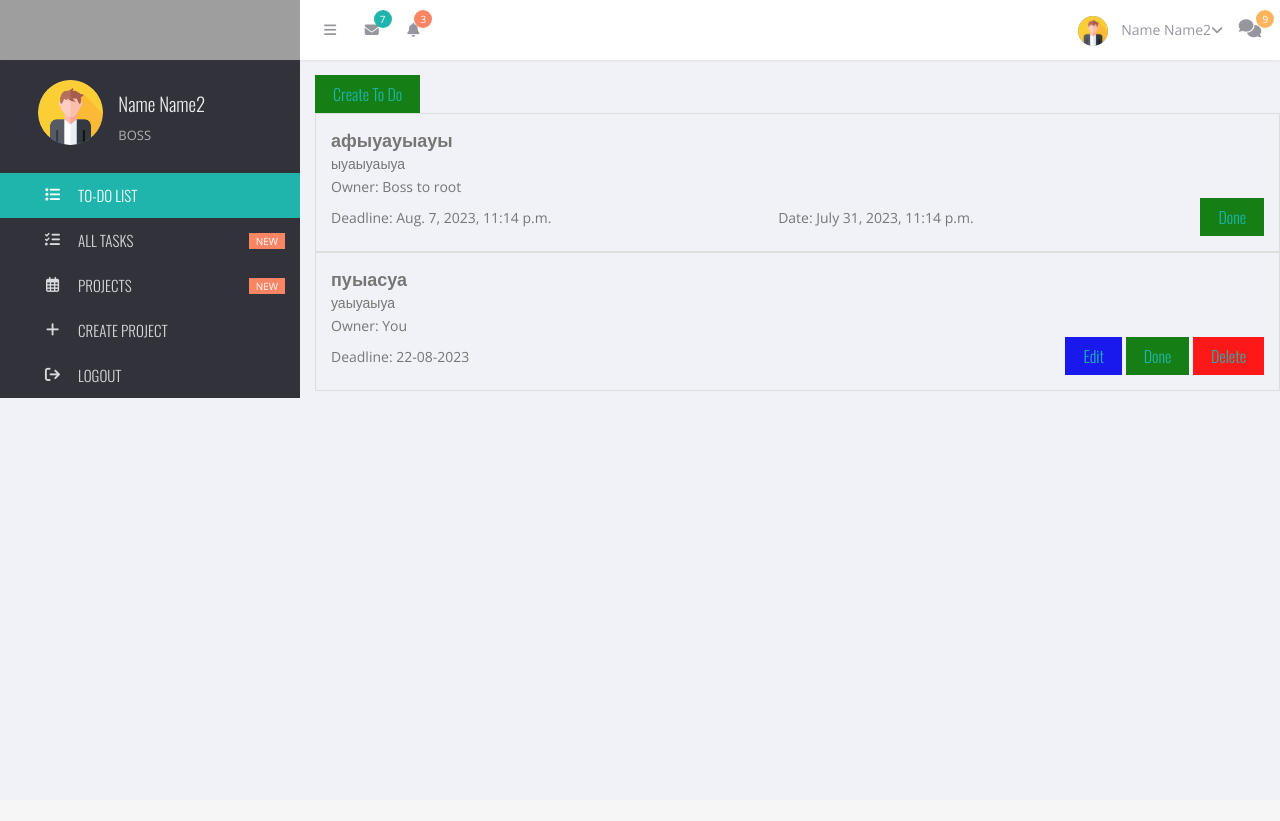
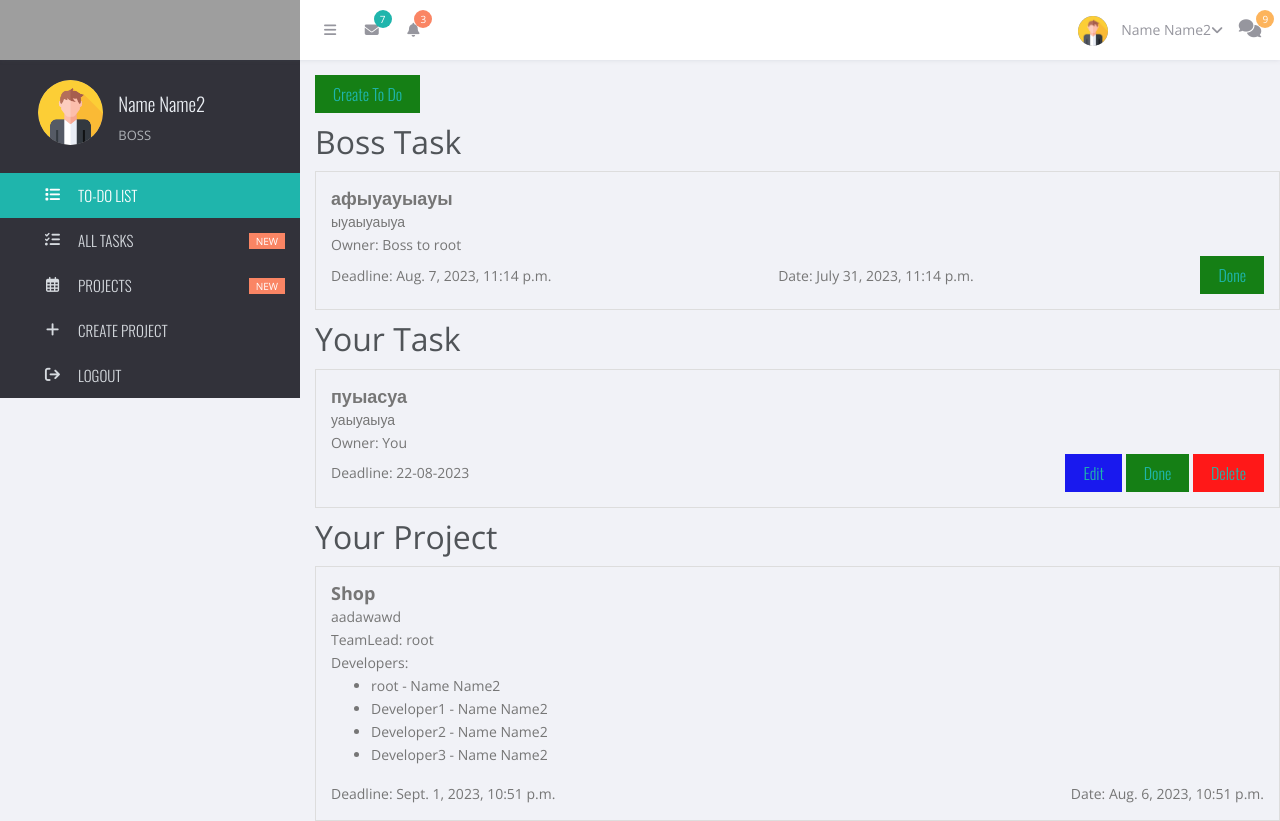
Before and after one commit to V1P7/TeamPlannerDjango, a Django app: page /team/team_panel/to_do_list/ in a window 1280 px wide. Before the commit the page ends 398 px from the top, so only its background shows below. Run offline with Django 4.2, Linux system fonts and the light colour scheme; a user stored in the database is signed in; data comes from the database, SQL or seed files in the repository; both versions use the stored data as it was after the commit; some libraries are stand-ins or nearby versions; grey boxes are pictures that could not be loaded.

Commit message:
Add showcase of personal project

```diff
--- a/templates/to_do_list/index.html
+++ b/templates/to_do_list/index.html
@@ -7,6 +7,7 @@
                 <div class="container">
 
                 </div>
+                <h2>Boss Task</h2>
                     {% for task in tasks %}
                         <div class="todo-item {% if task.is_complete %}completed{% endif %}">
                             <div class="todo-title">{{ task.title }}</div>
@@ -29,6 +30,7 @@
                             </div>
                         </div>
                     {% endfor %}
+                <h2>Your Task</h2>
                     {% for todo in todos %}
                         <div class="todo-item {% if todo.is_complete %}completed{% endif %}">
                             <div class="todo-title">{{ todo.title }}</div>
@@ -44,6 +46,36 @@
                             </div>
                         </div>
                     {% endfor %}
+                <h2>Your Project</h2>
+                    {% for project in projects %}
+                        <div class="todo-item">
+                            <div class="todo-title">{{ project.title_name }}</div>
+                            <div class="todo-description">{{ project.description }}</div>
+                            <div class="todo-description">TeamLead: {{ project.user }}</div>
+                            <div class="todo-description">Developers: </div>
+                            <ul>
+                                {% for developer in project.developers.all %}
+                                    <li>{{ developer.username }} - {{ developer.first_name }} {{ developer.last_name }}</li>
+                                {% endfor %}
+                            </ul>
+
+                            <div class="todo-footer">
+                                {% if project.deadline %}
+                                  <div class="todo-deadline">Deadline: {{ project.deadline }}</div>
+                                {% else %}
+                                  <div class="todo-deadline">No deadline</div>
+                                {% endif %}
+
+                                    <div class="todo-deadline">Date: {{ project.created_at }}</div>
+
+{#                                <div class="todo-actions ">#}
+{#                                    <button class="btn btn-done"><a href="{% url 'complete_boss_task' task.pk %}">Done</a></button>#}
+{#                                    <button class="btn btn-edit"><a href="{% url 'edit_boss_task' task.pk %}">Edit</a></button>#}
+{#                                    <button class="btn btn-delete"><a href="{% url 'delete_boss_task' task.pk %}">Delete</a></button>#}
+{#                                </div>#}
+                            </div>
+                        </div>
+                    {% endfor %}
                     </section>
             </section>
 
--- a/to_do_list/views.py
+++ b/to_do_list/views.py
@@ -1,17 +1,15 @@
 from django.shortcuts import render, redirect
-from django_filters.rest_framework import DjangoFilterBackend
 from .models import ToDo, BossTask
 from accounts.models import User
-from rest_framework import viewsets, filters
-
+from projects.models import Project
 from .forms import ToDoForm, BossTaskForm
-from datetime import datetime
 
 
 def to_do_list(request):
 	user, created = User.objects.get_or_create(username = request.user.username)
 	tasks = BossTask.objects.filter(user = request.user)
 	todos = ToDo.objects.filter(user=request.user)
+	projects = Project.objects.filter(developers = request.user)
 	titleToDo = "open"
 	context = {
 		'titleToDo': titleToDo,
@@ -21,7 +19,7 @@
 		'image': user.image,
 		'todos': todos,
 		'tasks': tasks,
-
+		'projects': projects,
 	}
 	return render(request, 'to_do_list/index.html', context)
 
```
Also changed, not shown: templates/projects/index.html (+6 -9 lines), db.sqlite3.
